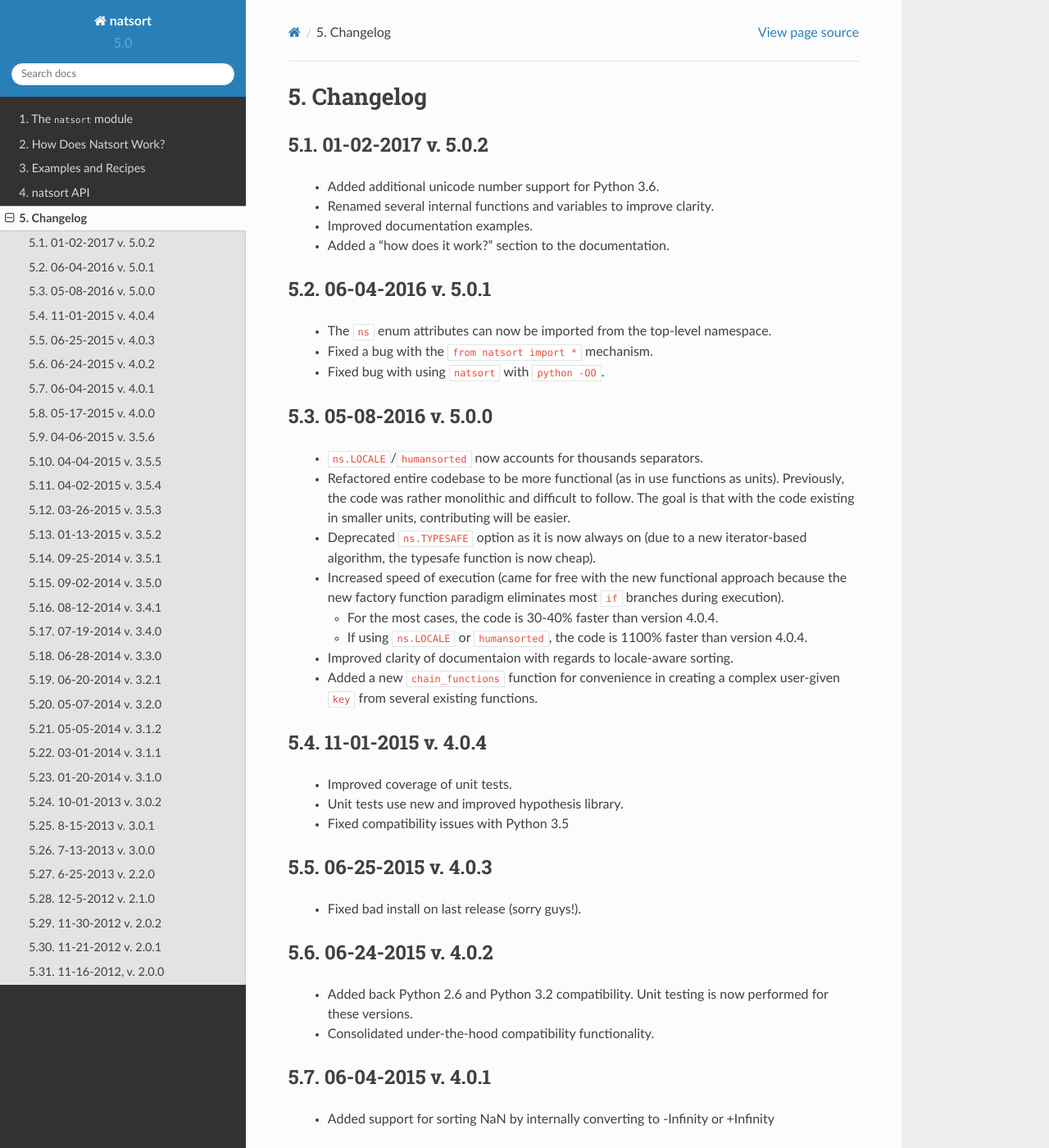
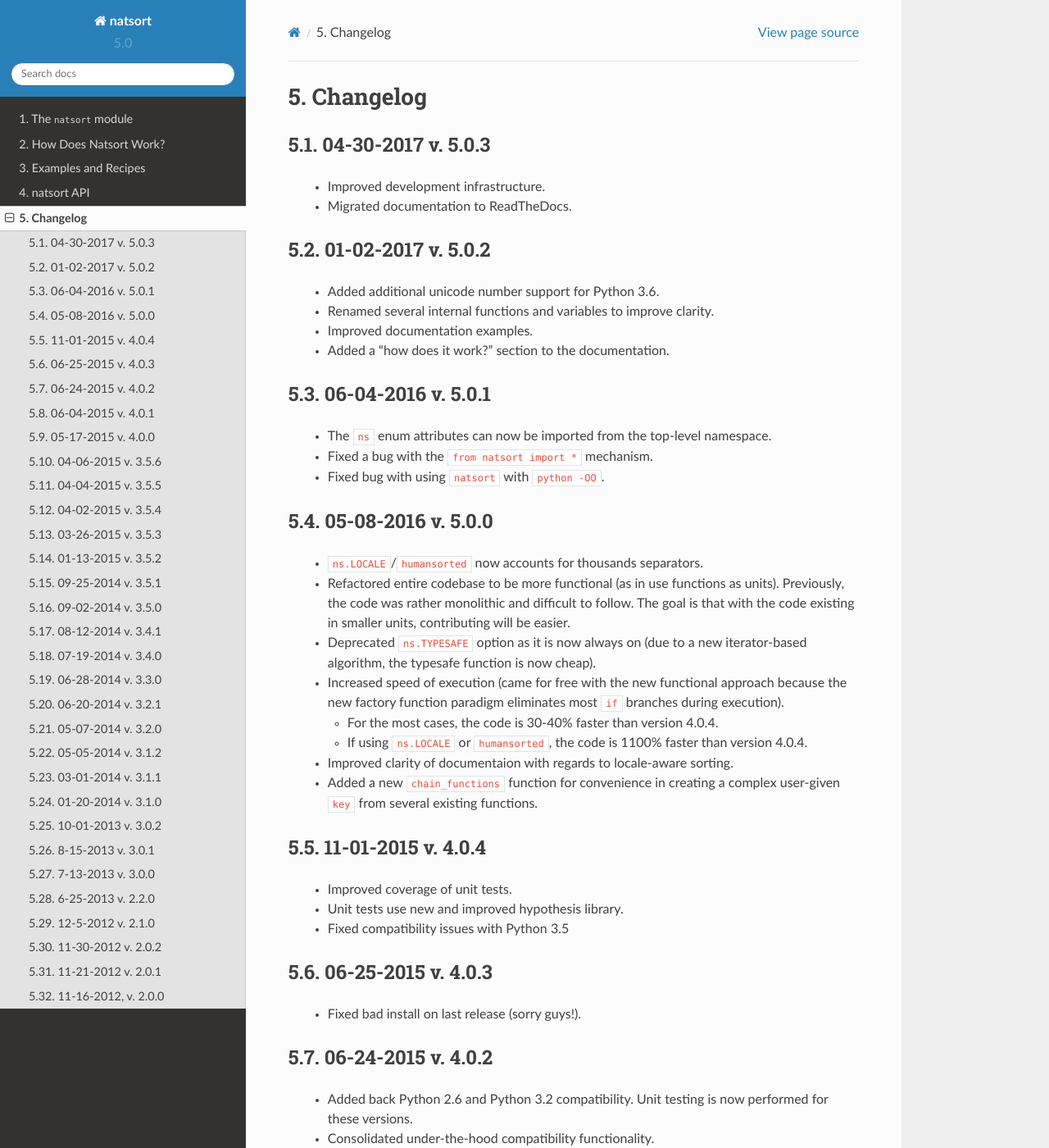
Before and after one commit to SethMMorton/natsort, a Sphinx documentation site: the page built from docs/source/changelog.rst, in a window 1280 px wide and 1400 px high. Shown: the whole window at 82% size. Built offline with Sphinx 7.4.7 and the Read the Docs theme 2.0.0, drawn with Linux system fonts in a browser that asks for light colours; pages that are not in the unit, such as notebooks, are missing from menus; some of the changed text lies outside the part shown.

Commit message:
natsort version 5.0.2 release.
    - Improved development infrastructure.
    - Migrated documentation to ReadTheDocs.

```diff
--- a/docs/source/changelog.rst
+++ b/docs/source/changelog.rst
@@ -2,6 +2,12 @@
 
 Changelog
 ---------
+
+04-30-2017 v. 5.0.3
++++++++++++++++++++
+
+    - Improved development infrastructure.
+    - Migrated documentation to ReadTheDocs.
 
 01-02-2017 v. 5.0.2
 +++++++++++++++++++
--- a/natsort/_version.py
+++ b/natsort/_version.py
@@ -6,4 +6,4 @@
     absolute_import
 )
 
-__version__ = '5.0.2'
+__version__ = '5.0.3'
```
Also changed, not shown: README.rst (+6 -22 lines).
